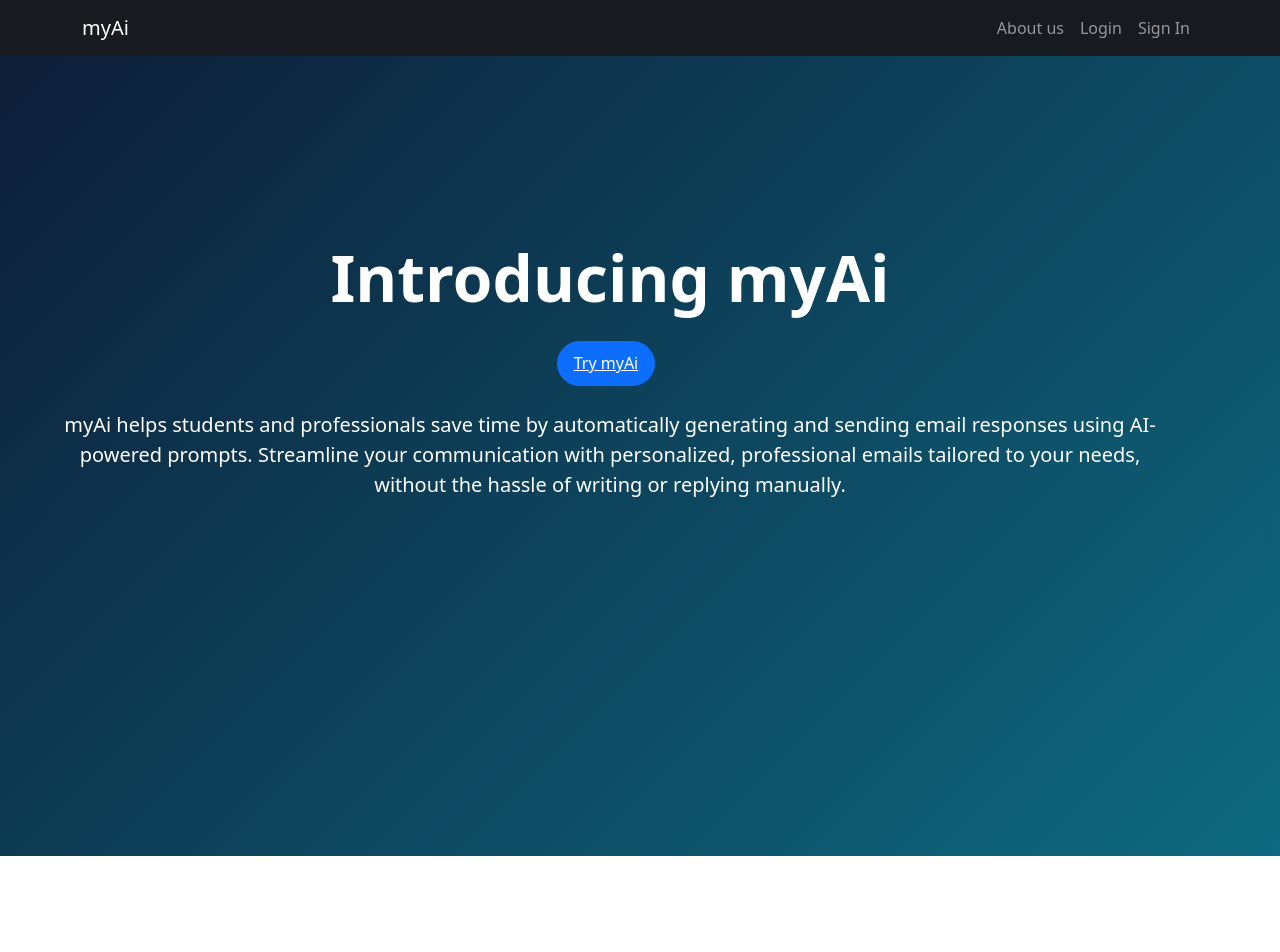
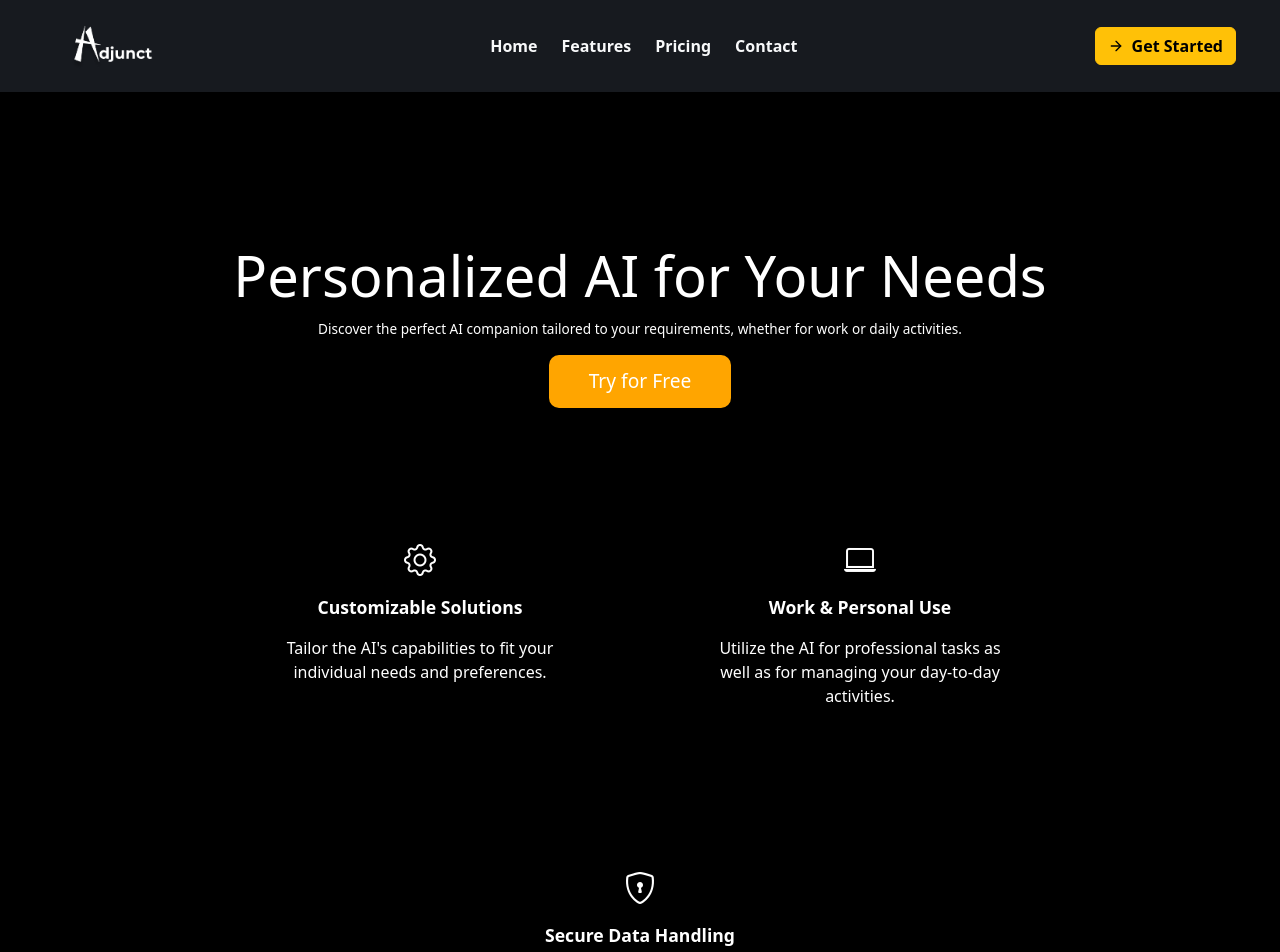
Before and after one commit to praneeth4040/Adjunct, a React (Vite) app in the folder client/: page / in a window 1280 px wide. Shown: the top 952 px of the page. Before the commit the page ends 856 px from the top, so only its background shows below. Built offline with nearby package versions, Linux system fonts and the light colour scheme.

Commit message:
landingpage

```diff
--- a/client/package.json
+++ b/client/package.json
@@ -12,9 +12,9 @@
   "dependencies": {
     "axios": "^1.7.9",
     "gapi-script": "^1.2.0",
+    "lucide-react": "^0.487.0",
     "react": "^18.3.1",
     "react-dom": "^18.3.1",
-    "react-google-login": "^5.2.2",
     "react-loading-indicators": "^1.0.0",
     "react-notifications-component": "^4.0.1",
     "react-router-dom": "^7.1.0",
--- a/client/src/components/navbar.jsx
+++ b/client/src/components/navbar.jsx
@@ -1,77 +1,69 @@
 import React, { useState, useEffect } from "react";
 import { Link, useLocation } from "react-router-dom";
-import "./navbar.css"; // Ensure this CSS file contains the necessary styles
+import { ArrowRight } from 'lucide-react';
+import Logo from './vaibhav.webp';
 
 function Navbar() {
   const [isLoggedIn, setIsLoggedIn] = useState(false);
-  const [activeIndex, setActiveIndex] = useState(null); // Track the index of the active link
-  const location = useLocation(); // Get the current route
+  const [activeIndex, setActiveIndex] = useState(null);
+  const location = useLocation();
 
   useEffect(() => {
-    const token = localStorage.getItem("authToken"); // Check auth status
-    setIsLoggedIn(!!token); // Set true if token exists
+    const token = localStorage.getItem("authToken");
+    setIsLoggedIn(!!token);
 
-    // Automatically set the active link based on the route
     const currentPath = location.pathname;
     const index = navItems.findIndex((item) => item.path === currentPath);
     setActiveIndex(index >= 0 ? index : null);
   }, [location]);
 
-  // Define navigation items based on logged-in status
   const navItems = isLoggedIn
     ? [
         { path: "/profile", label: "Profile", icon: "👤" },
         { path: "/home", label: "Home" },
         { path: "/about", label: "About" },
-        { path: "/blogs", label: "permissions" },
+        { path: "/blogs", label: "Permissions" },
       ]
     : [
-        { path: "/about", label: "About us" },
-        { path: "/login", label: "Login" },
-        { path: "/signin", label: "Sign In" },
-
+        { path: "/home", label: "Home" },
+        { path: "/features", label: "Features" },
+        { path: "/pricing", label: "Pricing" },
+        { path: "/contact", label: "Contact" },
       ];
 
   const handleClick = (index) => {
-    setActiveIndex(index); // Set the clicked index as active
+    setActiveIndex(index);
   };
 
   return (
-    <div>
-      {/* Navbar */}
-      <nav className="navbar navbar-expand-lg navbar-dark" style={{ backgroundColor: "#171A1F" }}>
-        <div className="container">
-          <a className="navbar-brand" href="#">myAi</a>
-          <button
-            className="navbar-toggler"
-            type="button"
-            data-bs-toggle="collapse"
-            data-bs-target="#navbarNav"
-            aria-controls="navbarNav"
-            aria-expanded="false"
-            aria-label="Toggle navigation"
-          >
-            <span className="navbar-toggler-icon"></span>
-          </button>
-          <div className="collapse navbar-collapse" id="navbarNav">
-            <ul className="navbar-nav ms-auto">
+    <nav className="navbar" style={{ backgroundColor: '#171A1F', padding: '1rem 2rem' }}>
+      <div className="container-fluid d-flex justify-content-between align-items-center">
+        <div className="d-flex align-items-center gap-2">
+        <img src={Logo} alt="Adjunct Logo" style={{ height: '60px', width: 'auto' }} />
+
+          <span className="text-white fw-bold fs-3"></span>
+        </div>
+        <ul className="navbar-nav d-flex gap-4 align-items-center" style={{ listStyle: 'none', display: 'flex', flexDirection: 'row' }}>
           {navItems.map((item, index) => (
-                <li className="nav-item" key={item.path}>
+            <li key={item.path} className="nav-item">
               <Link
-                    className={`nav-link ${activeIndex === index ? "active" : ""}`}
+                className={`nav-link ${activeIndex === index ? 'text-warning' : 'text-light'} fw-semibold`}
                 to={item.path}
                 onClick={() => handleClick(index)}
               >
-                    {item.icon && <span>{item.icon}</span>} {/* Display icon if exists */}
-                    {item.label}
+                {item.icon && <span>{item.icon}</span>} {item.label}
               </Link>
+              {activeIndex === index && (
+                <div className="mt-1" style={{ height: '3px', backgroundColor: '#F39C12', width: '100%' }}></div>
+              )}
             </li>
           ))}
         </ul>
-          </div>
+        <button className="btn btn-warning fw-bold d-flex align-items-center gap-2">
+          <ArrowRight size={16} /> Get Started
+        </button>
       </div>
     </nav>
-    </div>
   );
 }
 
--- a/client/src/components/openingpage.jsx
+++ b/client/src/components/openingpage.jsx
@@ -1,64 +1,107 @@
 import React from 'react';
-import axios from 'axios';
-import { useState } from 'react';
-import {Link} from 'react-router-dom';
-import { useNavigate } from 'react-router-dom';
-function OpenPage()  {
+import Logo  from './vaibhav.webp'
 
-    return ( <>
-    <div>
-      {/* Navbar */}
-     {/* <nav className="navbar navbar-expand-lg navbar-dark" style={{ backgroundColor: "#000000" }}>
-        <div className="container">
-          <a className="navbar-brand" href="#">Adjunct</a>
-          <button
-            className="navbar-toggler"
-            type="button"
-            data-bs-toggle="collapse"
-            data-bs-target="#navbarNav"
-            aria-controls="navbarNav"
-            aria-expanded="false"
-            aria-label="Toggle navigation"
-          >
-            <span className="navbar-toggler-icon"></span>
-          </button>
-          <div className="collapse navbar-collapse" id="navbarNav">
-            <ul className="navbar-nav ms-auto">
-              <li className="nav-item">
-                <a className="nav-link" href="#">
-                  <i className="bi bi-search"></i>
-                </a>
-              </li>
-            </ul>
+function OpenPage() {
+  return (
+    <div className="text-center text-white" style={{
+      minHeight: '100vh',
+
+      backgroundColor: '#000000',
+      display: 'flex',
+      flexDirection: 'column',
+      justifyContent: 'center',
+      alignItems: 'center',
+      padding: '0 20px'
+    }}>
+      <div className="container" style={{ marginBottom: '80px' , marginTop:'150px'}}>
+        <h1 style={{ fontSize: '3.5rem', marginBottom: '0.6rem' }}>Personalized AI for Your Needs</h1>
+        <p style={{ fontSize: '0.85rem', marginBottom: '1rem' }}>Discover the perfect AI companion tailored to your requirements, whether for work or daily activities.</p>
+        <button style={{
+          backgroundColor: '#FFA500',
+          color: 'white',
+
+          fontSize: '1.2rem',
+          fontWeight: '1rem',
+          borderRadius: '10px',
+          padding: '12px 40px',
+          border: 'none'
+        }}>
+          Try for Free
+        </button>
+      </div>
+
+      <div className="container mt-5" style={{
+        display: 'flex',
+        justifyContent: 'center',
+        gap: '140px',
+        flexWrap: 'wrap',
+        marginTop: '160px'
+      }}>
+        <div className="text-center" style={{ maxWidth: '300px' }}>
+          <i className="bi bi-gear" style={{ fontSize: '2rem', color: 'white' }}></i>
+          <p style={{ fontSize: '1.1rem', fontWeight: 'bold', marginTop: '10px' }}>Customizable Solutions</p>
+          <p style={{ fontSize: '1rem' }}>Tailor the AI's capabilities to fit your individual needs and preferences.</p>
+        </div>
+        <div className="text-center" style={{ maxWidth: '300px' }}>
+          <i className="bi bi-laptop" style={{ fontSize: '2rem', color: 'white' }}></i>
+          <p style={{ fontSize: '1.1rem', fontWeight: 'bold', marginTop: '10px' }}>Work & Personal Use</p>
+          <p style={{ fontSize: '1rem' }}>Utilize the AI for professional tasks as well as for managing your day-to-day activities.</p>
+        </div>
+        <div className="text-center" style={{ maxWidth: '300px' }}>
+          <i className="bi bi-shield-lock" style={{ fontSize: '2rem', color: 'white' }}></i>
+          <p style={{ fontSize: '1.1rem', fontWeight: 'bold', marginTop: '10px' }}>Secure Data Handling</p>
+          <p style={{ fontSize: '1rem' }}>Rest assured knowing that your information is kept private and secure at all times.</p>
+        </div>
+      </div>
+
+      {/* Footer Section */}
+      <footer style={{
+        backgroundColor: '#171A1F',
+        color: 'white',
+        padding: '60px 360px',
+        marginTop: '100px',
+        textAlign: 'center'
+      }}>
+        <img src={Logo} alt="Adjunct Logo" style={{ height: '100px', width: 'auto' }} />
+        <p>Subscribe to our newsletter</p>
+        <div style={{ display: 'flex', justifyContent: 'center', alignItems: 'center', gap: '10px' }}>
+          <input type="email" placeholder="Input your email" style={{ padding: '10px', borderRadius: '5px', border: 'none', width: '250px' }} />
+          <button style={{ backgroundColor: '#F39C12', color: 'white', padding: '10px 20px', border: 'none', borderRadius: '5px' }}>Subscribe</button>
+        </div>
+        <div style={{ display: 'flex', justifyContent: 'center', gap: '50px', marginTop: '30px' }}>
+          <div>
+            <h4>Product</h4>
+            <p>Features</p>
+            <p>Pricing</p>
+          </div>
+          <div>
+            <h4>Resources</h4>
+            <p>Blog</p>
+            <p>User guides</p>
+            <p>Webinars</p>
+          </div>
+          <div>
+            <h4>Company</h4>
+            <p>About us</p>
+            <p>Contact us</p>
+          </div>
+          <div>
+            <h4>Plans & Pricing</h4>
+            <p>Personal</p>
+            <p>Start up</p>
+            <p>Organization</p>
           </div>
         </div>
-      </nav>*/}
-
-      {/* Main Content */}
-    {<div className="text-center text-white py-5" style={{
-        minHeight: "100vh",
-
-        background: "linear-gradient(135deg, rgb(14, 29, 56), rgb(13, 106, 128))"
-      }}>
-        <div className="container" style={{
-            position: 'absolute',
-            top: '30%', // Position input
-            right: '100px'
-        }}>
-
-          <h1 className="display-3 fw-bold mb-4">Introducing myAi</h1>
-          <div className="mb-4">
-            <button className="btn btn-primary btn-lg me-2" ><Link to="/login" style={{ color:"white"}}>Try myAi</Link></button>
-
-          </div>
-          <p className="lead"> <strong>myAi</strong> helps students and professionals save time by automatically generating and sending email responses using AI-powered prompts. Streamline your communication with personalized, professional emails tailored to your needs, without the hassle of writing or replying manually.</p>
-
+        <p style={{ marginTop: '20px', fontSize: '0.8rem' }}>© 2024 Brand, Inc. · Privacy · Terms · Sitemap</p>
+        <div style={{ display: 'flex', justifyContent: 'right', gap: '15px', marginTop: '20px' }}>
+          <i className="bi bi-twitter" style={{ fontSize: '1.5rem', color: '#FFA500' }}></i>
+          <i className="bi bi-facebook" style={{ fontSize: '1.5rem', color: '#FFA500' }}></i>
+          <i className="bi bi-linkedin" style={{ fontSize: '1.5rem', color: '#FFA500' }}></i>
+          <i className="bi bi-youtube" style={{ fontSize: '1.5rem', color: '#FFA500' }}></i>
         </div>
-      </div> }
+      </footer>
     </div>
-
-
-    </> );
+  );
 }
 
 export default OpenPage;
```
Also changed, not shown: client/src/components/vaibhav.webp (added), 1 other file (tests, documents, lock files or other folders). Lines whose indentation alone changed are shown as unchanged.
